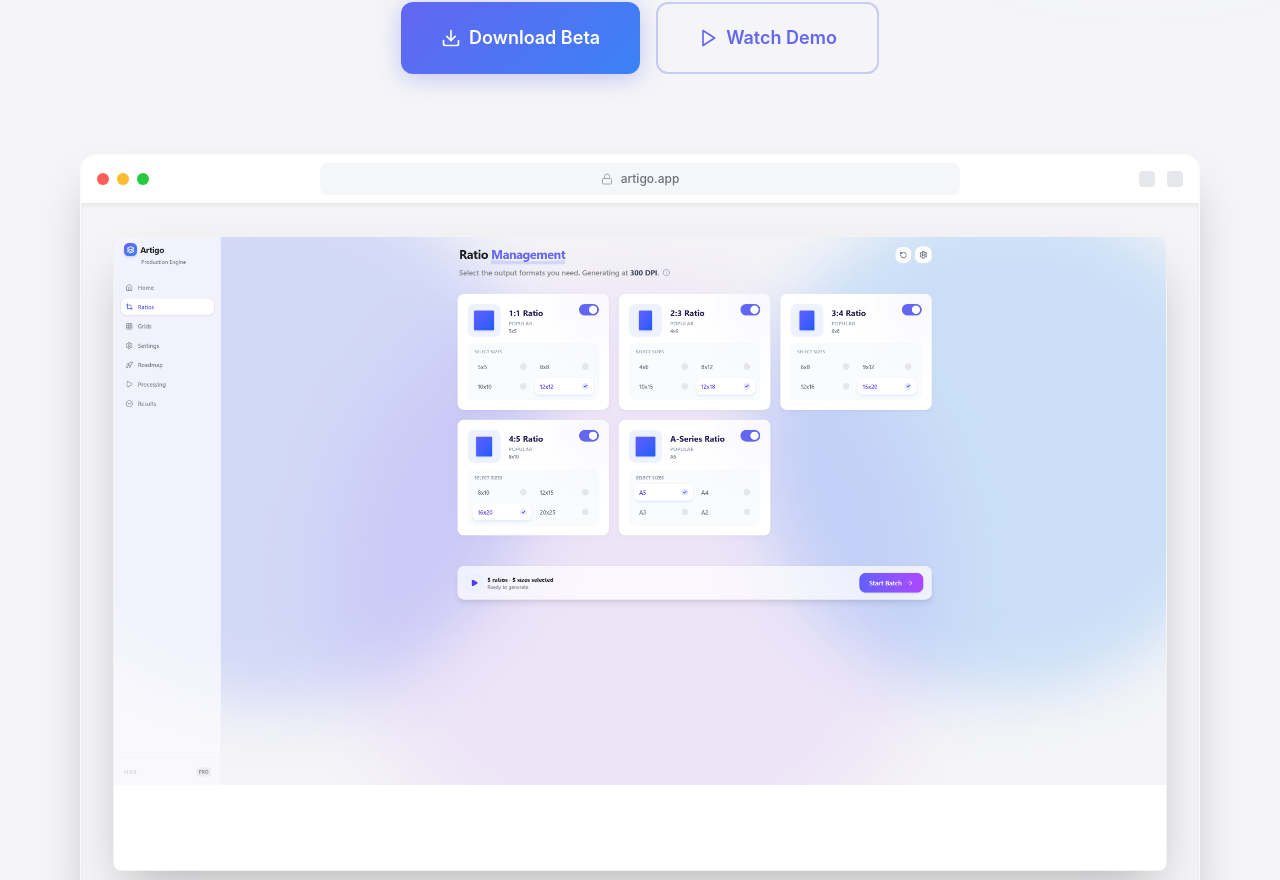
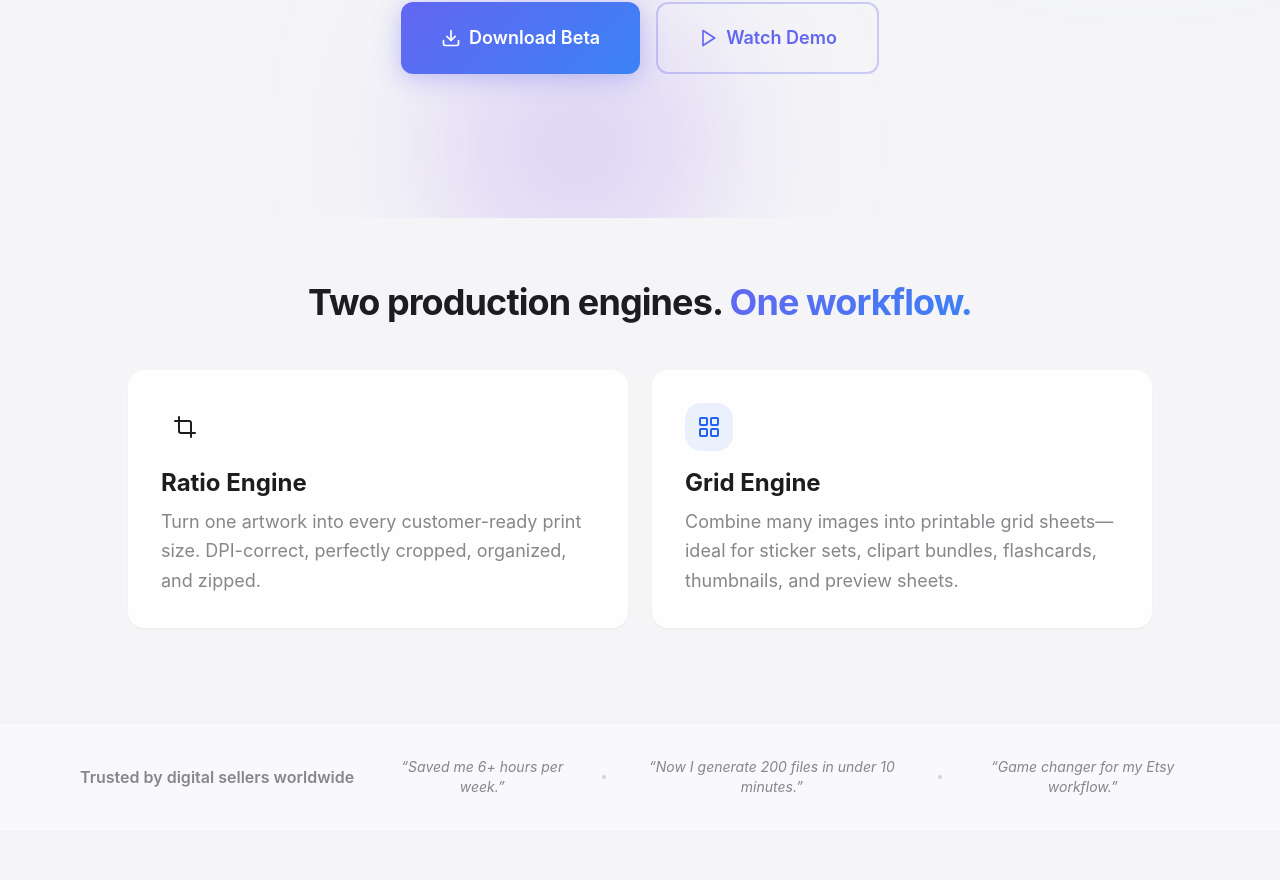
Before and after one commit to Strikeh/Artigo-web, a Next.js app: page / in a window 1280 px wide. Shown: the part 562-1442 px from the top of the page. Built offline with nearby package versions, Linux system fonts and the light colour scheme.

Commit message:
added videos

```diff
--- a/src/components/sections/GridDeepDive.tsx
+++ b/src/components/sections/GridDeepDive.tsx
@@ -133,6 +133,27 @@ export function GridDeepDive() {
             </div>
           </motion.div>
         </div>
+
+        {/* Grid Engine Video */}
+        <motion.div
+          initial={{ opacity: 0, y: 32 }}
+          whileInView={{ opacity: 1, y: 0 }}
+          viewport={{ once: true, margin: "-60px" }}
+          transition={{ duration: 0.6 }}
+          className="mt-16"
+        >
+          <div className="glass-strong rounded-2xl p-3 shadow-xl max-w-4xl mx-auto overflow-hidden">
+            <div className="rounded-xl overflow-hidden aspect-video">
+              <iframe
+                src="https://www.youtube.com/embed/Ww73hfQROro"
+                title="Artigo | Create Print-Ready Image Grids in Seconds (8x8, 4x4 &amp; More)"
+                allow="accelerometer; autoplay; clipboard-write; encrypted-media; gyroscope; picture-in-picture"
+                allowFullScreen
+                className="w-full h-full"
+              />
+            </div>
+          </div>
+        </motion.div>
       </div>
     </section>
   );
--- a/src/components/sections/Hero.tsx
+++ b/src/components/sections/Hero.tsx
@@ -1,72 +1,11 @@
 "use client";
 
-import { useState, useEffect } from "react";
-import Image from "next/image";
-import { motion, AnimatePresence } from "framer-motion";
+import { motion } from "framer-motion";
 import { Download, Play } from "lucide-react";
 import { Button } from "@/components/ui/Button";
 import { AnimatedBlobs } from "@/components/layout/AnimatedBlobs";
-import { ImageLightbox } from "@/components/ui/ImageLightbox";
-
-const screenshots = [
-  { src: "/images/home.png", alt: "Artigo Home Dashboard" },
-  { src: "/images/ratio-management.png", alt: "Ratio & Size Management" },
-  { src: "/images/grid-composition.png", alt: "Grid Layout Editor" },
-  { src: "/images/global-settings.png", alt: "Global Application Settings" },
-  { src: "/images/roadmap.png", alt: "Product Roadmap" },
-  { src: "/images/processing.png", alt: "Batch Processing in Action" },
-  { src: "/images/results.png", alt: "Generated Results" },
-];
-
-const BrowserFrame = () => (
-  <div className="w-full h-12 bg-white border-b border-gray-200 flex items-center px-4 justify-between select-none">
-    {/* Window Controls */}
-    <div className="flex items-center gap-2">
-      <div className="w-3 h-3 rounded-full bg-[#FF5F57] border border-[#E0443E]" />
-      <div className="w-3 h-3 rounded-full bg-[#FEBC2E] border border-[#D89E24]" />
-      <div className="w-3 h-3 rounded-full bg-[#28C840] border border-[#1AAB29]" />
-    </div>
-
-    {/* Address Bar */}
-    <div className="flex-1 max-w-2xl mx-6">
-      <div className="w-full h-8 bg-gray-100 rounded-lg flex items-center justify-center relative group">
-        <div className="flex items-center gap-2 text-sm text-gray-500 font-medium group-hover:text-gray-900 transition-colors">
-          <svg
-            xmlns="http://www.w3.org/2000/svg"
-            width="14"
-            height="14"
-            viewBox="0 0 24 24"
-            fill="none"
-            stroke="currentColor"
-            strokeWidth="2"
-            strokeLinecap="round"
-            strokeLinejoin="round"
-            className="opacity-50"
-          >
-            <rect x="3" y="11" width="18" height="11" rx="2" ry="2" />
-            <path d="M7 11V7a5 5 0 0 1 10 0v4" />
-          </svg>
-          artigo.app
-        </div>
-      </div>
-    </div>
-
-    {/* Empty Flex Item for Balance */}
-    <div className="w-[52px]" />
-  </div>
-);
 
 export function Hero() {
-  const [currentIndex, setCurrentIndex] = useState(0);
-
-  useEffect(() => {
-    const timer = setInterval(() => {
-      setCurrentIndex((prev) => (prev + 1) % screenshots.length);
-    }, 4000); // Change every 4 seconds
-
-    return () => clearInterval(timer);
-  }, []);
-
   return (
     <section className="relative pt-32 pb-12 mb-16 overflow-hidden flex flex-col items-center">
       <AnimatedBlobs variant="hero" />
@@ -115,102 +54,6 @@ export function Hero() {
             </Button>
           </div>
         </motion.div>
-
-        {/* Hero Dashboard Image Carousel */}
-        <motion.div
-          initial={{ opacity: 0, y: 100, rotateX: 20 }}
-          animate={{ opacity: 1, y: 0, rotateX: 0 }}
-          transition={{
-            duration: 1.2,
-            delay: 0.4,
-            type: "spring",
-            bounce: 0.2,
-          }}
-          className="relative mt-20 max-w-6xl mx-auto perspective-1000 w-full px-4 md:px-0"
-        >
-          <div className="relative glass-strong rounded-2xl overflow-hidden shadow-2xl border border-white/50 group bg-gray-50/50">
-            {/* Browser Frame Header */}
-            <div className="bg-white border-b border-gray-200">
-              <div className="flex items-center justify-between px-4 h-12">
-                {/* Traffic Lights */}
-                <div className="flex items-center gap-2 w-20">
-                  <div className="w-3 h-3 rounded-full bg-[#FF5F57] shadow-sm" />
-                  <div className="w-3 h-3 rounded-full bg-[#FEBC2E] shadow-sm" />
-                  <div className="w-3 h-3 rounded-full bg-[#28C840] shadow-sm" />
-                </div>
-
-                {/* Address Bar */}
-                <div className="flex-1 max-w-2xl px-4">
-                  <div className="w-full h-8 bg-gray-100/80 rounded-lg flex items-center justify-center gap-2 text-xs font-medium text-gray-500 hover:bg-gray-100 transition-colors cursor-default border border-transparent hover:border-gray-200">
-                    <svg
-                      width="12"
-                      height="12"
-                      viewBox="0 0 24 24"
-                      fill="none"
-                      stroke="currentColor"
-                      strokeWidth="2"
-                      strokeLinecap="round"
-                      strokeLinejoin="round"
-                      className="opacity-60"
-                    >
-                      <rect x="3" y="11" width="18" height="11" rx="2" ry="2" />
-                      <path d="M7 11V7a5 5 0 0 1 10 0v4" />
-                    </svg>
-                    <span>artigo.app</span>
-                  </div>
-                </div>
-
-                {/* Right Controls Placeholder */}
-                <div className="w-20 flex justify-end gap-3 text-gray-400">
-                  <div className="w-4 h-4 rounded bg-gray-200" />
-                  <div className="w-4 h-4 rounded bg-gray-200" />
-                </div>
-              </div>
-            </div>
-
-            <div className="bg-page overflow-hidden shadow-inner aspect-[16/10] relative flex items-center justify-center p-4">
-              <AnimatePresence mode="wait">
-                <motion.div
-                  key={currentIndex}
-                  initial={{ opacity: 0, scale: 0.98 }}
-                  animate={{ opacity: 1, scale: 1 }}
-                  exit={{ opacity: 0 }}
-                  transition={{ duration: 0.5, ease: "easeOut" }}
-                  className="absolute inset-0 w-full h-full p-4 md:p-8"
-                >
-                  <div className="relative w-full h-full shadow-2xl rounded-lg overflow-hidden border border-black/5 bg-white">
-                    <ImageLightbox
-                      src={screenshots[currentIndex].src}
-                      alt={screenshots[currentIndex].alt}
-                      width={1200}
-                      height={750}
-                      className="object-contain w-full h-full"
-                      priority={currentIndex === 0}
-                    />
-                  </div>
-                </motion.div>
-              </AnimatePresence>
-
-              {/* Progress Indicators */}
-              <div className="absolute bottom-4 left-1/2 -translate-x-1/2 flex gap-2 z-20 bg-black/20 backdrop-blur-md px-3 py-1.5 rounded-full opacity-0 group-hover:opacity-100 transition-opacity duration-300">
-                {screenshots.map((_, idx) => (
-                  <button
-                    key={idx}
-                    onClick={() => setCurrentIndex(idx)}
-                    className={`h-1.5 rounded-full transition-all duration-300 ${
-                      idx === currentIndex
-                        ? "w-6 bg-white"
-                        : "w-1.5 bg-white/40 hover:bg-white/60"
-                    }`}
-                    aria-label={`Go to slide ${idx + 1}`}
-                  />
-                ))}
-              </div>
-            </div>
-
-            <div className="absolute inset-x-0 bottom-0 h-1 bg-gradient-to-t from-gray-50/10 to-transparent pointer-events-none" />
-          </div>
-        </motion.div>
       </div>
     </section>
   );
--- a/src/components/sections/ProductShowcase.tsx
+++ b/src/components/sections/ProductShowcase.tsx
@@ -3,7 +3,7 @@
 import { useState } from "react";
 import Image from "next/image";
 import { motion, AnimatePresence } from "framer-motion";
-import { X, Play } from "lucide-react";
+import { X } from "lucide-react";
 import { SectionHeading } from "@/components/ui/SectionHeading";
 
 const galleryItems = [
@@ -54,7 +54,7 @@ export function ProductShowcase() {
           See it in <span className="gradient-text">action.</span>
         </SectionHeading>
 
-        {/* Video Placeholder */}
+        {/* Ratio Engine Video */}
         <motion.div
           initial={{ opacity: 0, y: 32 }}
           whileInView={{ opacity: 1, y: 0 }}
@@ -62,19 +62,15 @@ export function ProductShowcase() {
           transition={{ duration: 0.6 }}
           className="mt-12 mb-16"
         >
-          <div className="glass-strong rounded-2xl p-3 shadow-xl max-w-4xl mx-auto group cursor-pointer relative overflow-hidden">
-            {/* Fake Video UI for now */}
-            <div className="rounded-xl overflow-hidden aspect-video bg-gray-900 flex items-center justify-center relative">
-              <div className="absolute inset-0 bg-black/40 group-hover:bg-black/30 transition-colors" />
-
-              <div className="w-20 h-20 rounded-full bg-white/90 group-hover:scale-110 transition-transform flex items-center justify-center relative z-10 shadow-lg backdrop-blur-sm">
-                <Play className="w-8 h-8 text-accent ml-1 fill-current" />
-              </div>
-
-              <div className="absolute bottom-6 left-6 text-white text-left z-10">
-                <p className="font-semibold text-lg">Platform Walkthrough</p>
-                <p className="text-white/70 text-sm">2:14 min</p>
-              </div>
+          <div className="glass-strong rounded-2xl p-3 shadow-xl max-w-4xl mx-auto overflow-hidden">
+            <div className="rounded-xl overflow-hidden aspect-video">
+              <iframe
+                src="https://www.youtube.com/embed/63N93wpFv9A"
+                title="Artigo | Batch Convert Artwork to Multiple Aspect Ratios at Once"
+                allow="accelerometer; autoplay; clipboard-write; encrypted-media; gyroscope; picture-in-picture"
+                allowFullScreen
+                className="w-full h-full"
+              />
             </div>
           </div>
         </motion.div>
```
Also changed, not shown: 1 other file (tests, documents, lock files or other folders).
